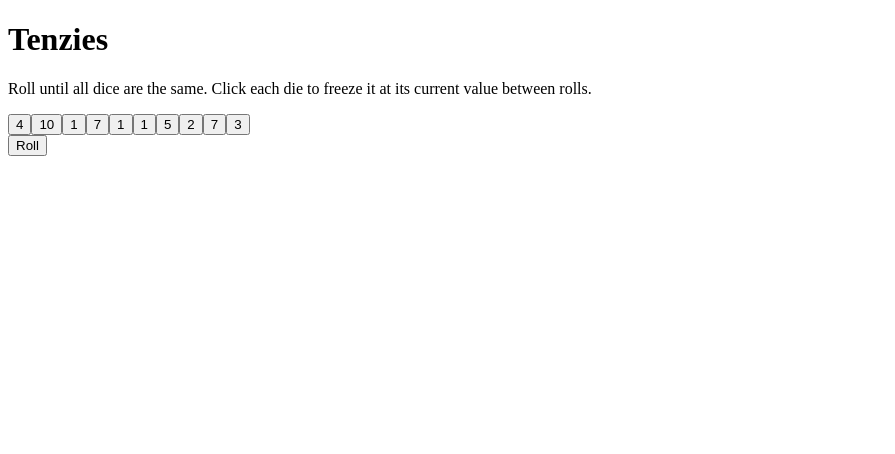
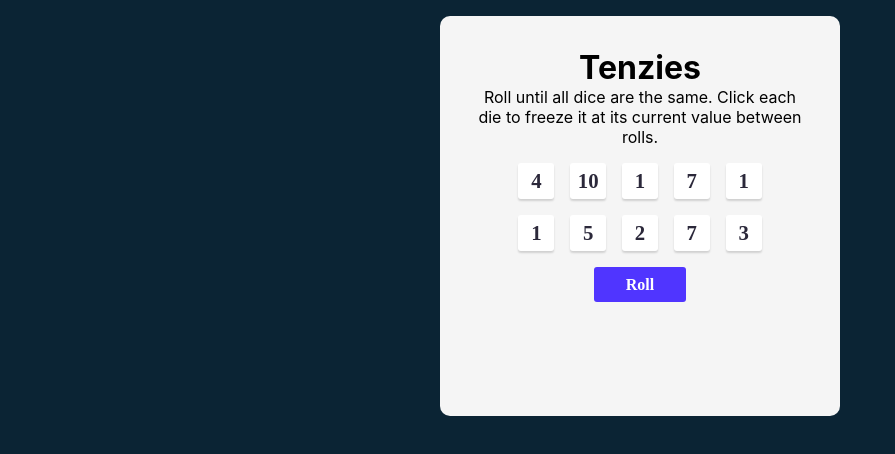
Before and after one commit to DevitoDbug/Tenzie---React-Practise, a React (Vite) app: page / in a window 1280 px wide. Shown: the top 454 px of the page, without its empty margins (0-895 px from the left). Built offline with nearby package versions, Linux system fonts and the light colour scheme.

Commit message:
Build the project

```diff
--- a/src/index.html
+++ b/src/index.html
@@ -3,7 +3,7 @@
   <head>
     <meta charset="UTF-8" />
     <meta name="viewport" content="width=device-width, initial-scale=1.0" />
-    <link rel="stylesheet" href="../dist/css/style.css" type="text/css" />
+    <link rel="stylesheet" href="style.css" type="text/css" />
     <title>Dev</title>
   </head>
   <body>
--- /dev/null
+++ b/src/style.css
@@ -0,0 +1,147 @@
+:root {
+  --stagger: 0.1s;
+  --duration: 0.3s;
+}
+
+* {
+  box-sizing: border-box;
+}
+
+body {
+  margin: 0;
+  background-color: #0b2434;
+}
+
+h1,
+p,
+div {
+  margin: 0;
+  padding: 0;
+}
+
+#root {
+  width: 500px;
+  aspect-ratio: 1;
+  margin: 0 auto;
+  gap: rem;
+}
+
+.shared-button-traits, main > .play-again-button, main > .buttons > button {
+  width: 35.84px;
+  height: 35.84px;
+  flex-shrink: 0;
+  box-shadow: 0px 2px 2px 0px rgba(0, 0, 0, 0.15);
+  border: none;
+  background-color: #fff;
+  border-radius: 3px;
+  color: #2b283a;
+  font-size: 1.3rem;
+  font-family: Karla;
+  font-weight: 700;
+  cursor: pointer;
+}
+
+main {
+  width: 400px;
+  aspect-ratio: 1;
+  margin: 1rem auto;
+  padding: 2rem;
+  display: flex;
+  flex-direction: column;
+  justify-content: flex-start;
+  align-items: center;
+  gap: 1rem;
+  background-color: #f5f5f5;
+  text-align: center;
+  font-family: "inter";
+  border-radius: 10px;
+}
+main > p {
+  width: 232px;
+  height: 31px;
+  margin: 1rem;
+  font-size: 0.8rem;
+  font-weight: 400;
+  line-height: 1rem;
+}
+main > .buttons {
+  display: grid;
+  grid-template-columns: 1fr 1fr 1fr 1fr 1fr;
+  gap: 1rem;
+}
+main > .buttons > .animate-buttons {
+  animation-name: slide-in;
+  animation-duration: var(--duration);
+  animation-fill-mode: both;
+  animation-delay: calc(var(--duration) * var(--i) + var(--stagger) * var(--i));
+}
+main > .buttons > .isClicked {
+  background: #59e391;
+  animation-delay: 0s;
+  animation-name: shake;
+  animation-duration: 0.5s;
+}
+main > .roll {
+  background-color: #5035ff;
+  width: 92.16px;
+  height: 35.84px;
+  flex-shrink: 0;
+  color: #fff;
+  text-align: center;
+  font-size: 1rem;
+  font-family: Karla;
+  font-weight: 700;
+  border: none;
+  border-radius: 3px;
+  cursor: pointer;
+}
+main > .winner {
+  padding: 1rem;
+  font-size: 1.5rem;
+  border-radius: 5px;
+  font-weight: 500;
+  background: #59e391;
+  box-shadow: 0px 2px 2px 0px rgba(0, 0, 0, 0.9);
+}
+main > .play-again-button {
+  width: 150px;
+  animation-delay: 1.2s;
+}
+main > .winner,
+main > .play-again-button {
+  animation-name: slide-from-down;
+  animation-duration: 1.2s;
+  animation-fill-mode: both;
+}
+
+@keyframes slide-in {
+  from {
+    transform: translateX(-200%);
+    opacity: 0;
+  }
+  to {
+    transform: translate(0);
+    opacity: 1;
+  }
+}
+@keyframes shake {
+  from, to {
+    transform: translate(0);
+  }
+  10%, 30%, 50%, 70%, 90% {
+    transform: translateX(10%);
+  }
+  20%, 40%, 60%, 80% {
+    transform: translateX(-10%);
+  }
+}
+@keyframes slide-from-down {
+  from {
+    transform: translateY(200%);
+    opacity: 0;
+  }
+  to {
+    transform: translate(0);
+    opacity: 1;
+  }
+}/*# sourceMappingURL=style.css.map */
```
Also changed, not shown: 1 other file (tests, documents, lock files or other folders).
